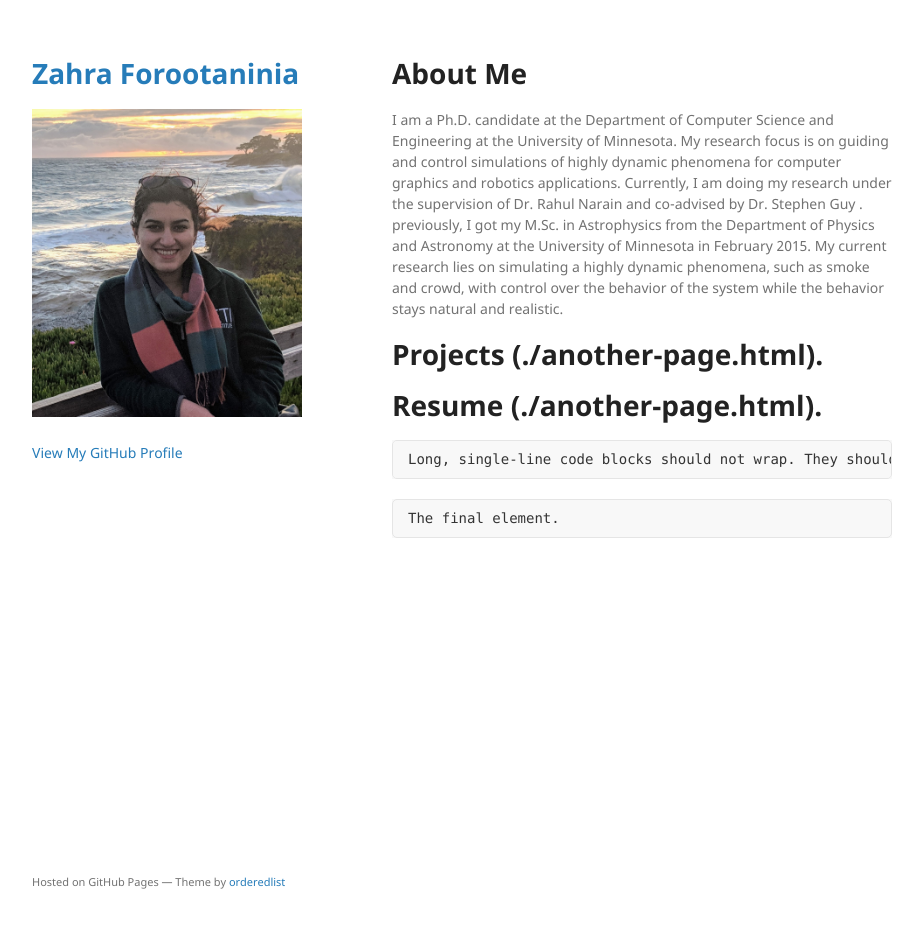
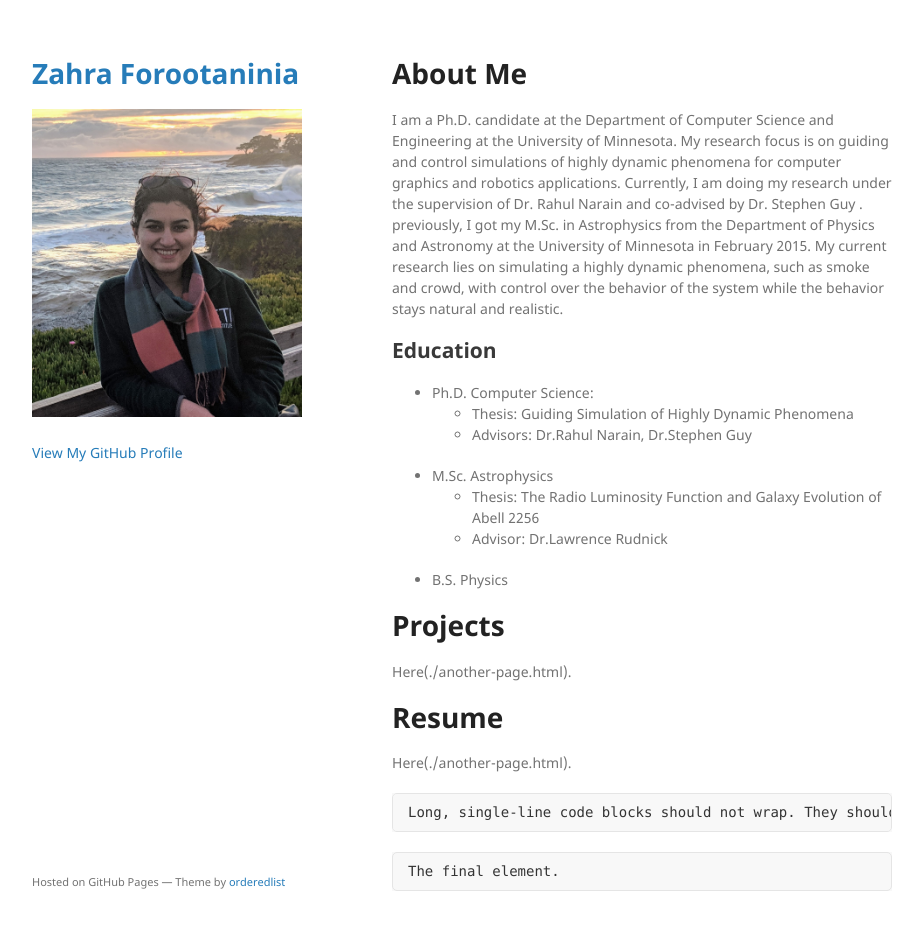
Before and after one commit to zahraforootaninia/zahraforootaninia.github.io, a Jekyll site: the page built from index.md, in a window 1280 px wide and 961 px high. Shown: the top 930 px of the window, without its empty margins (178-1101 px from the left). Built offline with Jekyll 4.4.1, drawn with Linux system fonts in a browser that asks for light colours; the repository's description, which GitHub fills in, is left out; our own code applies the rules of GitHub Pages for plain Markdown files.

Commit message:
Update index.md

```diff
--- a/index.md
+++ b/index.md
@@ -5,8 +5,24 @@ layout: default
 
 I am a Ph.D. candidate at the Department of Computer Science and Engineering at the University of Minnesota. My research focus is on guiding and control simulations of highly dynamic phenomena for computer graphics and robotics applications. Currently, I am doing my research under the supervision of Dr. Rahul Narain and co-advised by Dr. Stephen Guy . previously, I got my M.Sc. in Astrophysics from the Department of Physics and Astronomy at the University of Minnesota in February 2015. My current research lies on simulating a highly dynamic phenomena, such as smoke and crowd, with control over the behavior of the system while the behavior stays natural and realistic.
 
-# Projects (./another-page.html).
-# Resume (./another-page.html).
+## Education
+
+* Ph.D. Computer Science:
+	* Thesis: Guiding Simulation of Highly Dynamic Phenomena
+	* Advisors: Dr.Rahul Narain, Dr.Stephen Guy
+
+
+* M.Sc. Astrophysics
+	* Thesis: The Radio Luminosity Function and Galaxy Evolution of Abell 2256
+	* Advisor: Dr.Lawrence Rudnick
+
+
+* B.S. Physics
+
+# Projects
+Here(./another-page.html).
+# Resume
+Here(./another-page.html).
 
 <!-- Text can be **bold**, _italic_, or ~~strikethrough~~.
 
```
